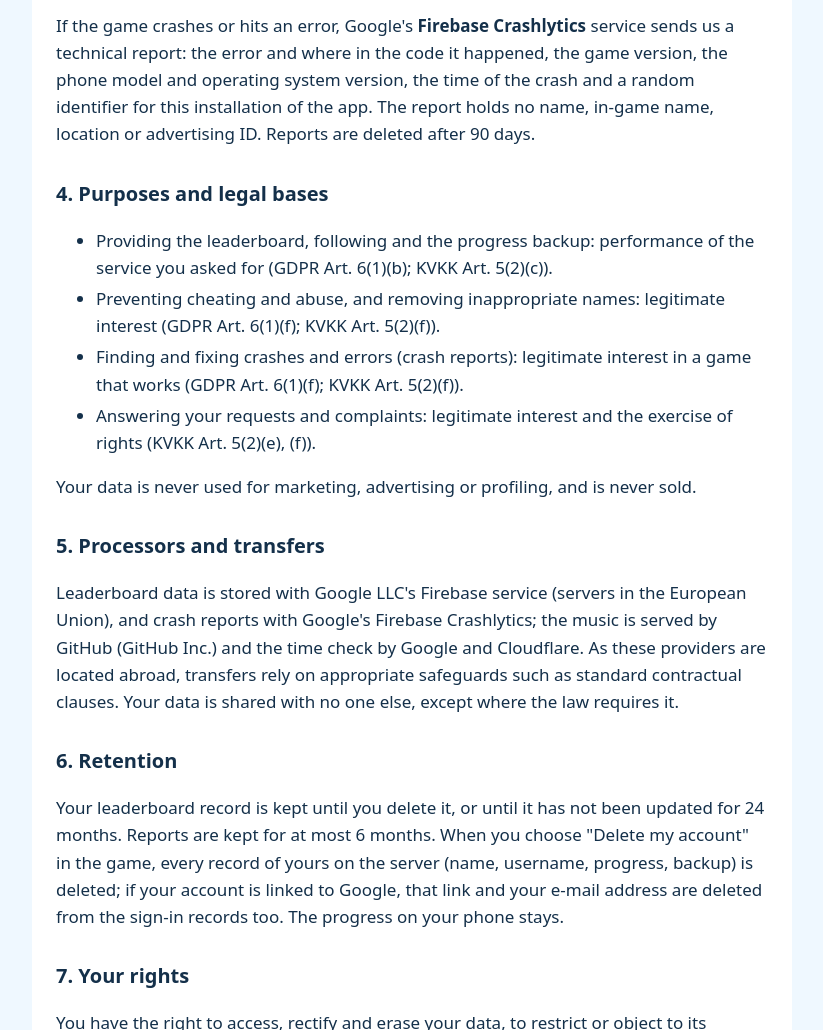
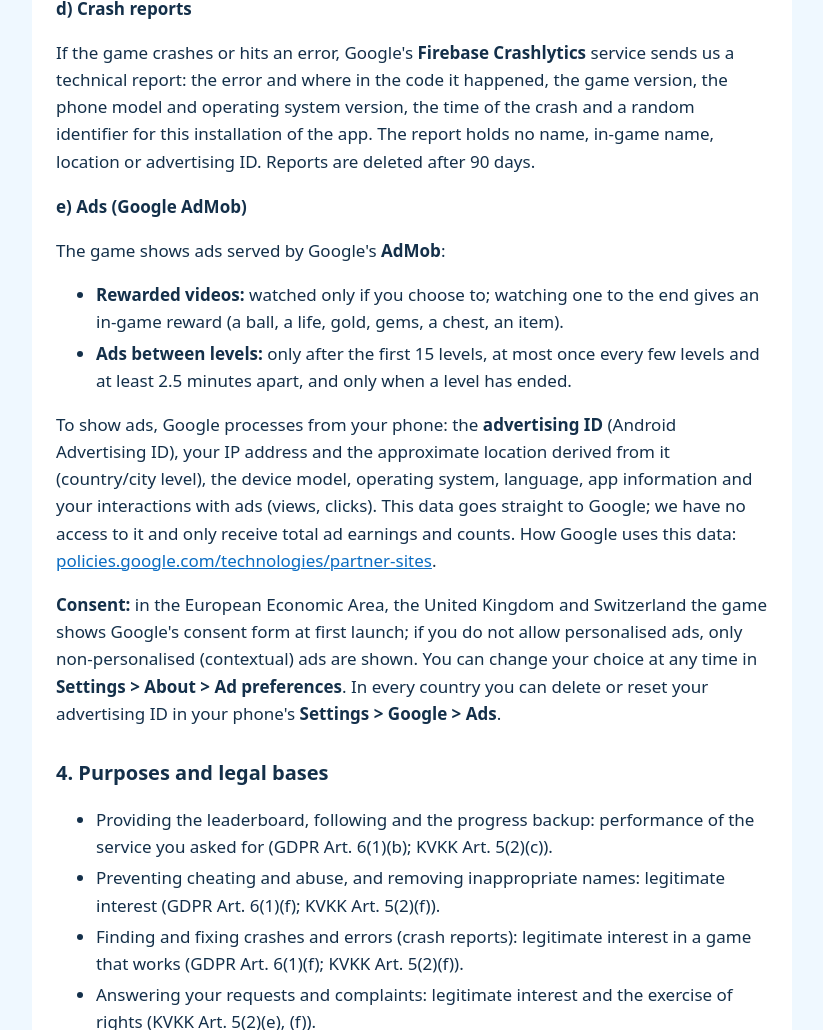
Before and after one commit to selahattineyyupyagmur/vaseboom-public, a plain HTML site: page legal/en/gizlilik.html in a window 1280 px wide. Shown: the part 1770-2800 px from the top of the page, without its empty margins (228-1051 px from the left). Drawn offline with Linux system fonts and the light colour scheme.

Commit message:
Privacy policy (en): Google AdMob ads, consent and ad preferences

```diff
--- a/legal/en/gizlilik.html
+++ b/legal/en/gizlilik.html
@@ -10,7 +10,7 @@
 <main>
 <p class="lang"><a href="../tr/gizlilik.html">Türkçe</a></p>
 <h1>Privacy Policy</h1>
-<p class="meta">VaseBoom · Effective 20 November 2026</p>
+<p class="meta">VaseBoom · Effective 25 November 2026</p>
 
 <p>This policy explains what personal data is processed when you play VaseBoom, why and how, under the EU General Data Protection Regulation (GDPR) and the Turkish Personal Data Protection Law No. 6698 (KVKK).</p>
 
@@ -21,7 +21,7 @@
 <ul>
 <li>You don't need an account to play. Your progress and settings stay on your phone.</li>
 <li>We never ask for your name, e-mail, phone number, location, contacts or photos.</li>
-<li>There are no ads in the game, and we use no advertising or analytics (tracking) software. Only if the game crashes do we receive a technical crash report, so we can fix the fault.</li>
+<li>The game is free and supported by Google AdMob ads: optional rewarded videos and, now and then, a full-screen ad between levels. In Europe you are asked for consent before ads are personalised. We use no analytics (tracking) software. If the game crashes, we receive a technical crash report so we can fix the fault.</li>
 <li>Only if you choose to join the leaderboard do your chosen nickname and game progress go to our server.</li>
 </ul>
 
@@ -49,17 +49,27 @@
 <h3>d) Crash reports</h3>
 <p>If the game crashes or hits an error, Google's <b>Firebase Crashlytics</b> service sends us a technical report: the error and where in the code it happened, the game version, the phone model and operating system version, the time of the crash and a random identifier for this installation of the app. The report holds no name, in-game name, location or advertising ID. Reports are deleted after 90 days.</p>
 
+<h3>e) Ads (Google AdMob)</h3>
+<p>The game shows ads served by Google's <b>AdMob</b>:</p>
+<ul>
+<li><b>Rewarded videos:</b> watched only if you choose to; watching one to the end gives an in-game reward (a ball, a life, gold, gems, a chest, an item).</li>
+<li><b>Ads between levels:</b> only after the first 15 levels, at most once every few levels and at least 2.5 minutes apart, and only when a level has ended.</li>
+</ul>
+<p>To show ads, Google processes from your phone: the <b>advertising ID</b> (Android Advertising ID), your IP address and the approximate location derived from it (country/city level), the device model, operating system, language, app information and your interactions with ads (views, clicks). This data goes straight to Google; we have no access to it and only receive total ad earnings and counts. How Google uses this data: <a href="https://policies.google.com/technologies/partner-sites">policies.google.com/technologies/partner-sites</a>.</p>
+<p><b>Consent:</b> in the European Economic Area, the United Kingdom and Switzerland the game shows Google's consent form at first launch; if you do not allow personalised ads, only non-personalised (contextual) ads are shown. You can change your choice at any time in <b>Settings &gt; About &gt; Ad preferences</b>. In every country you can delete or reset your advertising ID in your phone's <b>Settings &gt; Google &gt; Ads</b>.</p>
+
 <h2>4. Purposes and legal bases</h2>
 <ul>
 <li>Providing the leaderboard, following and the progress backup: performance of the service you asked for (GDPR Art. 6(1)(b); KVKK Art. 5(2)(c)).</li>
 <li>Preventing cheating and abuse, and removing inappropriate names: legitimate interest (GDPR Art. 6(1)(f); KVKK Art. 5(2)(f)).</li>
 <li>Finding and fixing crashes and errors (crash reports): legitimate interest in a game that works (GDPR Art. 6(1)(f); KVKK Art. 5(2)(f)).</li>
 <li>Answering your requests and complaints: legitimate interest and the exercise of rights (KVKK Art. 5(2)(e), (f)).</li>
+<li>Showing and measuring ads (so the game can stay free): your consent for personalised ads (GDPR Art. 6(1)(a); KVKK Art. 5(1)), legitimate interest for non-personalised ads (GDPR Art. 6(1)(f); KVKK Art. 5(2)(f)).</li>
 </ul>
-<p>Your data is never used for marketing, advertising or profiling, and is never sold.</p>
+<p>Your leaderboard, backup and crash data is never used for marketing, advertising or profiling, and we never sell any of your data. Ad data is processed by Google only, as described in section 3(e).</p>
 
 <h2>5. Processors and transfers</h2>
-<p>Leaderboard data is stored with Google LLC's Firebase service (servers in the European Union), and crash reports with Google's Firebase Crashlytics; the music is served by GitHub (GitHub Inc.) and the time check by Google and Cloudflare. As these providers are located abroad, transfers rely on appropriate safeguards such as standard contractual clauses. Your data is shared with no one else, except where the law requires it.</p>
+<p>Leaderboard data is stored with Google LLC's Firebase service (servers in the European Union), crash reports with Google's Firebase Crashlytics, and ads are served by Google's AdMob; the music is served by GitHub (GitHub Inc.) and the time check by Google and Cloudflare. As these providers are located abroad, transfers rely on appropriate safeguards such as standard contractual clauses. Your data is shared with no one else, except where the law requires it.</p>
 
 <h2>6. Retention</h2>
 <p>Your leaderboard record is kept until you delete it, or until it has not been updated for 24 months. Reports are kept for at most 6 months. When you choose "Delete my account" in the game, every record of yours on the server (name, username, progress, backup) is deleted; if your account is linked to Google, that link and your e-mail address are deleted from the sign-in records too. The progress on your phone stays.</p>
@@ -68,7 +78,7 @@
 <p>You have the right to access, rectify and erase your data, to restrict or object to its processing, to data portability, and to lodge a complaint with a supervisory authority (in Türkiye, the Personal Data Protection Authority). You can delete your data yourself in the game or write to <a href="mailto:seyaventure@gmail.com">seyaventure@gmail.com</a>; we answer within 30 days.</p>
 
 <h2>8. Children</h2>
-<p>The game is not directed at children under 13. If you are under 13, please don't join the leaderboard. If a child's data has reached us, it is deleted at once at a parent's request.</p>
+<p>The game is not directed at children under 13, and its ads are not marked as directed at children. If you are under 13, please don't join the leaderboard. If a child's data has reached us, it is deleted at once at a parent's request.</p>
 
 <h2>9. Usernames</h2>
 <p>Names and usernames are public. Swearing, insults, hate speech and names that impersonate someone else are not allowed; names reported by players may be hidden and removed. We advise you not to use your real name or contact details as your name.</p>
```
